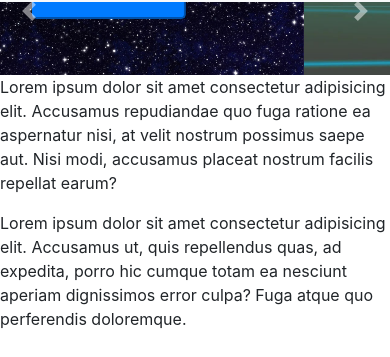
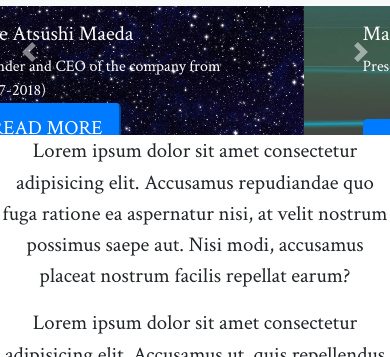
Before and after one commit to Lavanyachowdary11/Braintank, a plain HTML site: page braintank/index.html in a window 390 px wide. Shown: the part 54-411 px from the top of the page. Drawn offline with nearby package versions, Linux system fonts and the light colour scheme.

Commit message:
Update style.css

```diff
--- a/braintank/css/style.css
+++ b/braintank/css/style.css
@@ -2,18 +2,6 @@
 
 /* font-family: 'Crimson Text',serif;
 font-family: 'Mulish',sans-serif; */
-
-@media screen and (min-width: 960px) {
-    @-webkit-keyframes floatText {
-        from {
-            text-indent: 960px;
-        }
-
-        to {
-            text-indent: -100%;
-        }
-    }
-
 
 body {
     font-family: 'Crimson Text',serif;
@@ -51,32 +39,71 @@ h1,h2,h3,h4,h5,h6,p {
 
 }
 
-#carouselstarting{
+@media screen and (min-width: 601px) {
+    #carouselstarting {
        padding-top: 75px;
     }
-
     .carousel-caption {
-    font-family: 'Crimson Text',serif;
+        font-family: 'Crimson Text', serif;
         color: rgba(rgb(243, 2, 2), rgb(197, 240, 197), rgb(246, 246, 248), alpha);
         text-align: left;
         z-index: 100px;
     }
 
-.carousel-item p{
+    .carousel-item p {
         font-size: 1.2rem;
     }
 
     .carousel-control-prev {
-    padding-bottom: 85px;
+        padding-bottom: 48px;
     }
 
     .carousel-control-next {
-    padding-bottom: 85px;
+        padding-bottom: 48px;
     }
 
-.text-aftercarousel{
+}
+
+@media screen and (max-width: 600px) {
+    #carouselstarting {
+        padding-top: 60px;
+    }
+
+    .carousel-caption {
+        font-family: 'Crimson Text', serif;
+        color:white;
+        text-align: left;
+        z-index: 120px;
+         height:95%;
+         padding-top: 30px;
+         padding-bottom: 15px;
+    }
+
+    .carousel-item p {
+        font-size: 1rem;
+    }
+
+    .carousel-item a {
+      font-size: 0.5px;
+    }
+
+    .carousel-item h3{
         font-size: 1.3rem;
     }
+
+    .carousel-control-prev {
+        padding-bottom: 38px;
+    }
+
+    .carousel-control-next {
+        padding-bottom: 38px;
+    }
+}
+
+.text-aftercarousel {
+    font-size: 1.3rem;
+}
+
 
 #news,#recruitment {
     background-color: black;
@@ -225,5 +252,3 @@ h1,h2,h3,h4,h5,h6,p {
     cursor: pointer;
     /* background-color: rgb(0, 119, 255); */
 }
-
-}
```
Lines whose indentation alone changed are shown as unchanged.
